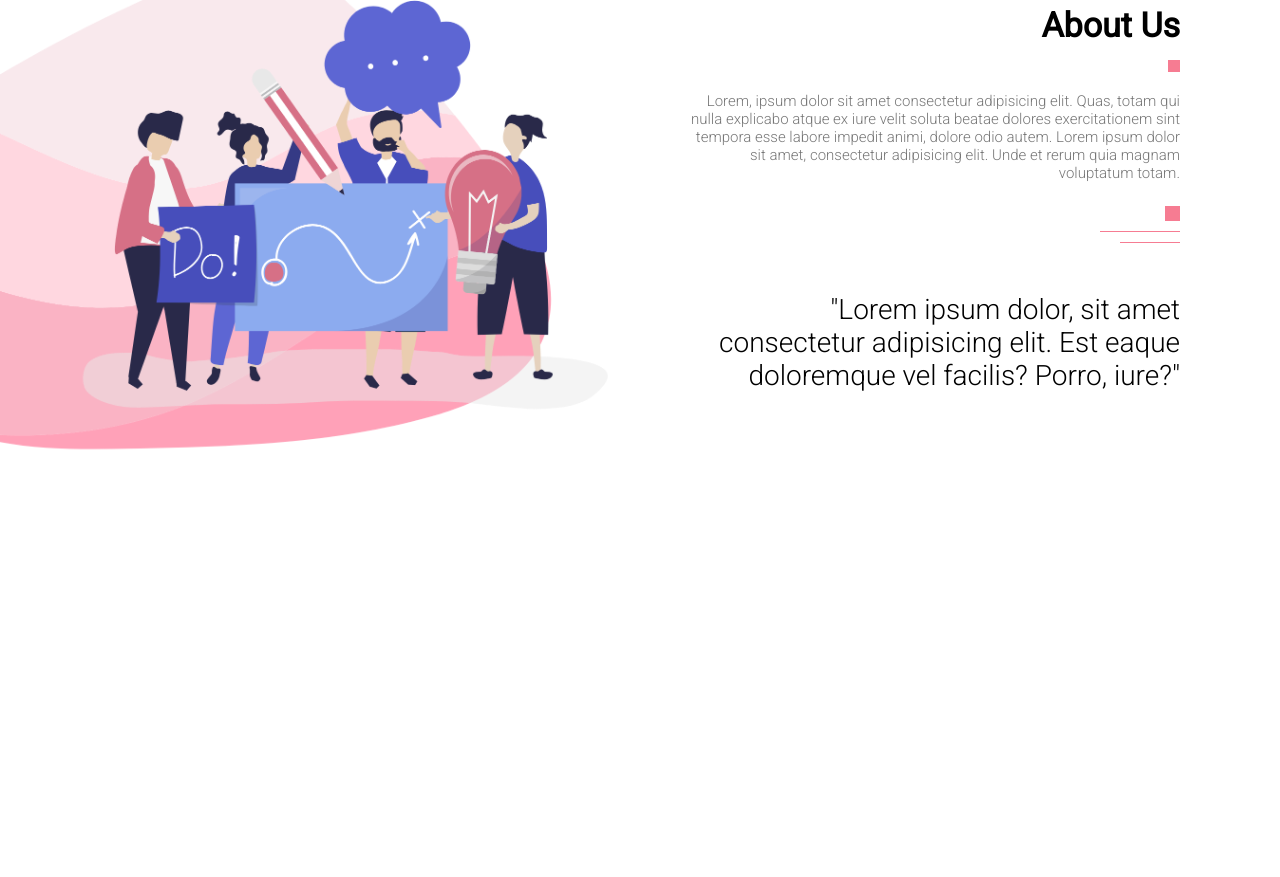
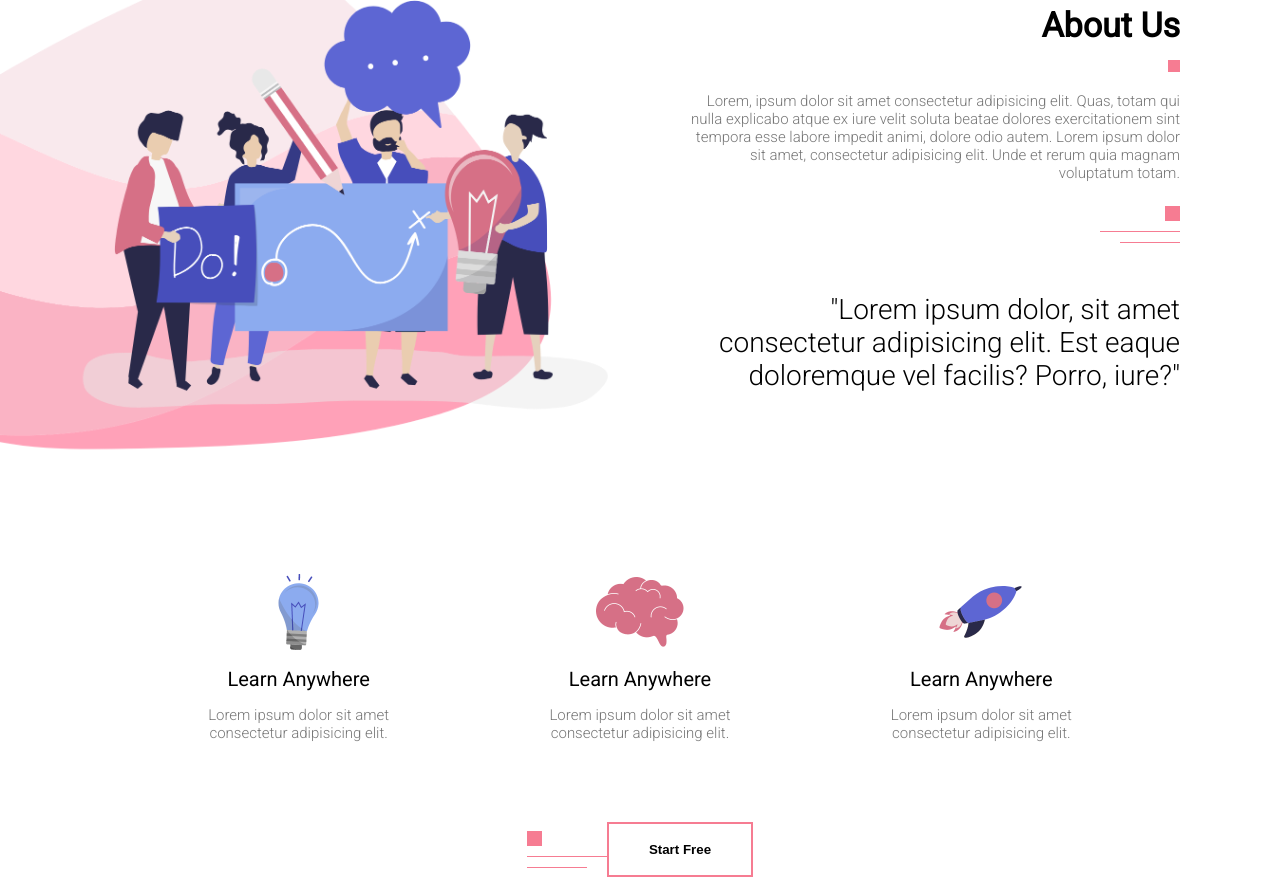
Before and after one commit to tguvenir/Xypo, a plain HTML site: page index.html in a window 1280 px wide. Shown: the part 955-1832 px from the top of the page. Before the commit the page ends 1517 px from the top, so only its background shows below. Drawn offline with Linux system fonts and the light colour scheme.

Commit message:
Features Section

```diff
--- a/index.html
+++ b/index.html
@@ -77,6 +77,34 @@
 			</div>
 		</section>
 
+		<section class="features">
+			<div class="features-row">
+				<div class="features-col">
+					<img src="images/pic-1.png" alt="picture-1" />
+					<h4>Learn Anywhere</h4>
+					<p>Lorem ipsum dolor sit amet consectetur adipisicing elit.</p>
+				</div>
+				<div class="features-col">
+					<img src="images/pic-2.png" alt="picture-2" />
+					<h4>Learn Anywhere</h4>
+					<p>Lorem ipsum dolor sit amet consectetur adipisicing elit.</p>
+				</div>
+				<div class="features-col">
+					<img src="images/pic-3.png" alt="picture-3" />
+					<h4>Learn Anywhere</h4>
+					<p>Lorem ipsum dolor sit amet consectetur adipisicing elit.</p>
+				</div>
+			</div>
+			<div class="features-btn">
+				<div class="line">
+					<span class="line-1"></span><br />
+					<span class="line-2"></span><br />
+					<span class="line-3"></span>
+				</div>
+				<button class="btn-primary">Start Free</button>
+			</div>
+		</section>
+
 		<script src="script.js"></script>
 	</body>
 </html>
--- a/style.css
+++ b/style.css
@@ -182,3 +182,41 @@ nav ul li a {
 	margin: 3.125rem 0 0.625rem;
 	font-size: 1.75rem;
 }
+
+/* Features Section */
+
+#features {
+	padding-top: 3.125rem;
+	padding-bottom: 3.125rem;
+}
+
+.features-row {
+	display: flex;
+	align-items: center;
+	justify-content: space-around;
+	flex-wrap: wrap;
+	width: 80%;
+	margin: auto;
+}
+
+.features-col {
+	flex-basis: 25%;
+	text-align: center;
+}
+
+.features-col img {
+	width: 6.25rem;
+}
+
+.features-col h4 {
+	margin-bottom: 0.9375rem;
+	font-size: 1.25rem;
+	font-weight: 400;
+}
+
+.features-btn {
+	display: flex;
+	align-items: center;
+	justify-content: center;
+	margin: 5rem auto 0;
+}
```
